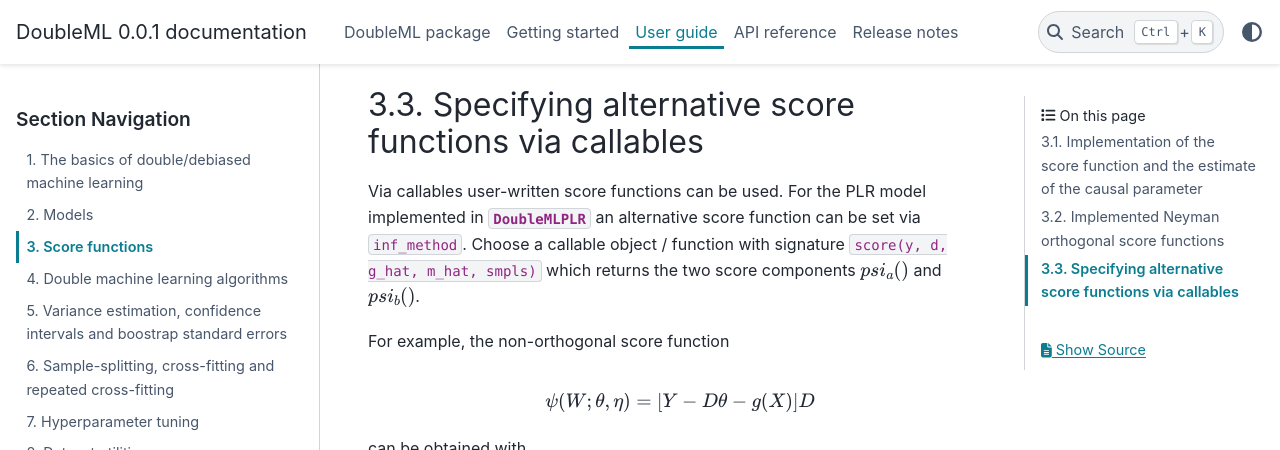
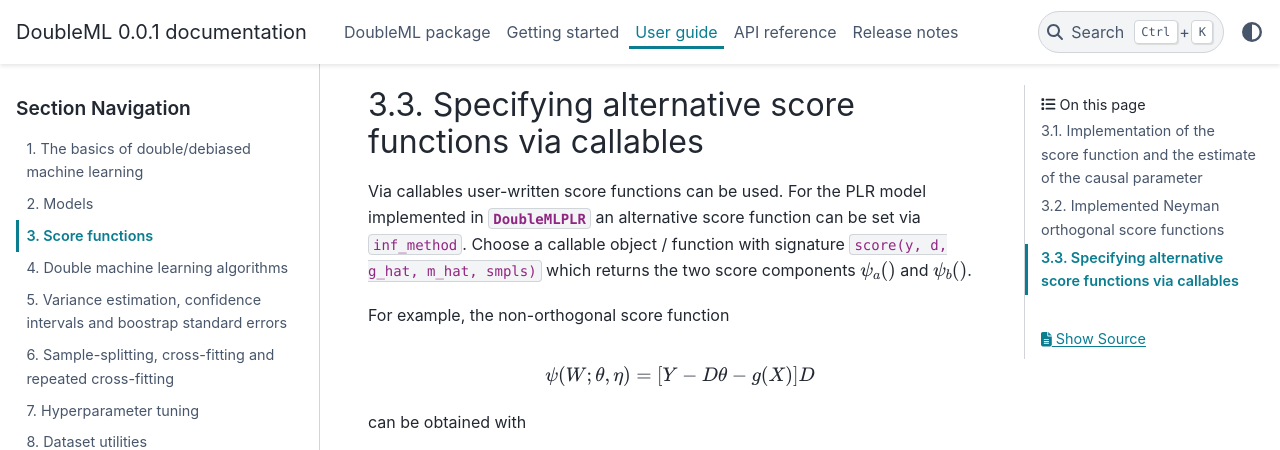
Before and after one commit to DoubleML/doubleml-for-py, a Sphinx documentation site: the page built from doubleml/doc/guide/scores.rst, in a window 1280 px wide and 900 px high, scrolled down 3965 px, cut to the strip 0-450 px from the top of the window. Built offline with Sphinx 7.4.7 and the PyData theme 0.15.4, drawn with Linux system fonts in a browser that asks for light colours; pages that are not in the unit, such as notebooks, are missing from menus.

Commit message:
small fixes

```diff
--- a/doubleml/doc/guide/scores.rst
+++ b/doubleml/doc/guide/scores.rst
@@ -201,7 +201,7 @@ Via callables user-written score functions can be used.
 For the PLR model implemented in :class:`~doubleml.double_ml_plr.DoubleMLPLR` an alternative score function can be
 set via ``inf_method``.
 Choose a callable object / function with signature ``score(y, d, g_hat, m_hat, smpls)`` which returns
-the two score components :math:`psi_a()` and :math:`psi_b()`.
+the two score components :math:`\psi_a()` and :math:`\psi_b()`.
 
 For example, the non-orthogonal score function
 
```
